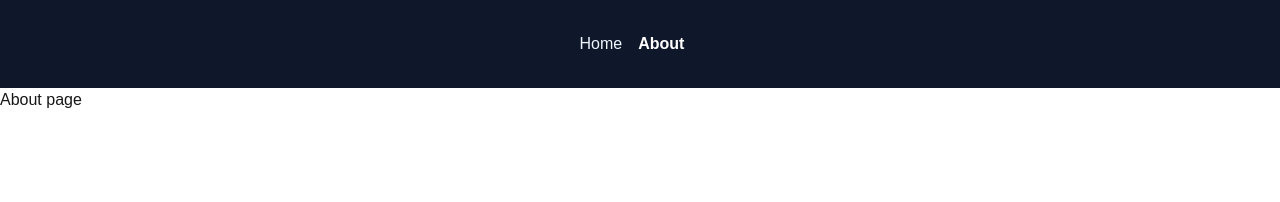
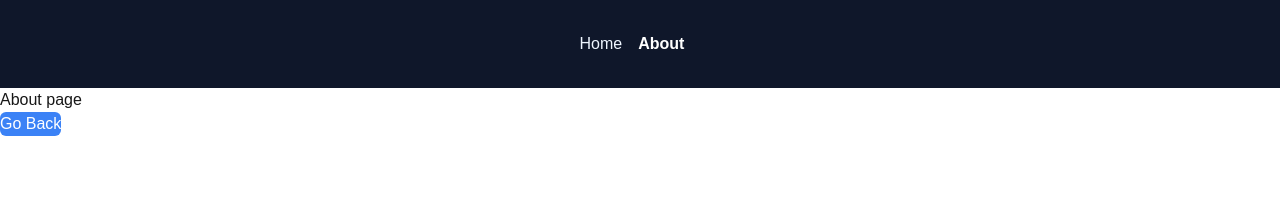
Before and after one commit to jiebinzhou98/project01, a Next.js app in the folder self-blog/: page /about in a window 1280 px wide. Shown: the top 202 px of the page. Built offline with nearby package versions, Linux system fonts and the light colour scheme.

Commit message:
Update about

```diff
--- a/self-blog/app/about/page.tsx
+++ b/self-blog/app/about/page.tsx
@@ -1,7 +1,15 @@
+"use client"
+import { useRouter } from "next/navigation";
+
 export default function About (){
+    const router = useRouter();
     return (
     <div>
         <h1>About page</h1>
+        <button onClick={() => router.push("/")}
+            className="bg-blue-500 text-white p2 rounded-md">
+                Go Back
+        </button>
     </div>
     )
 }
```
